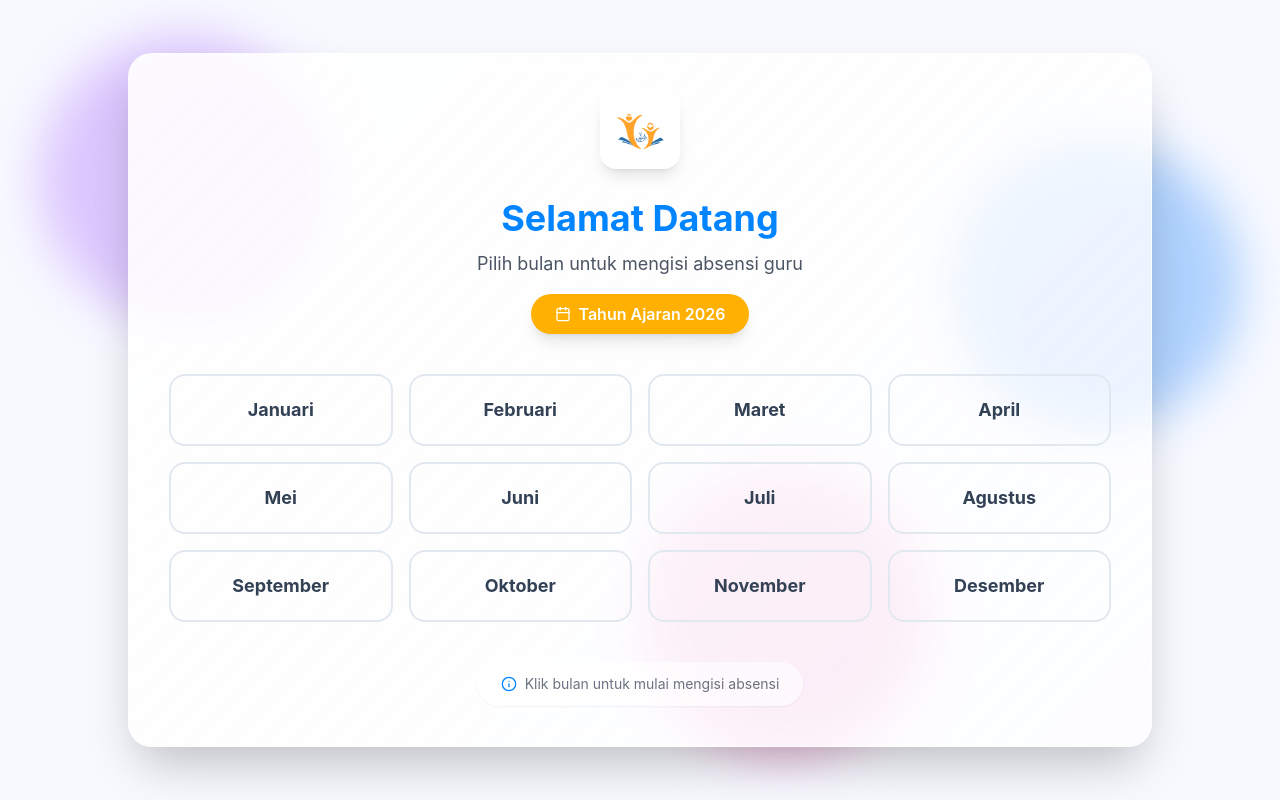
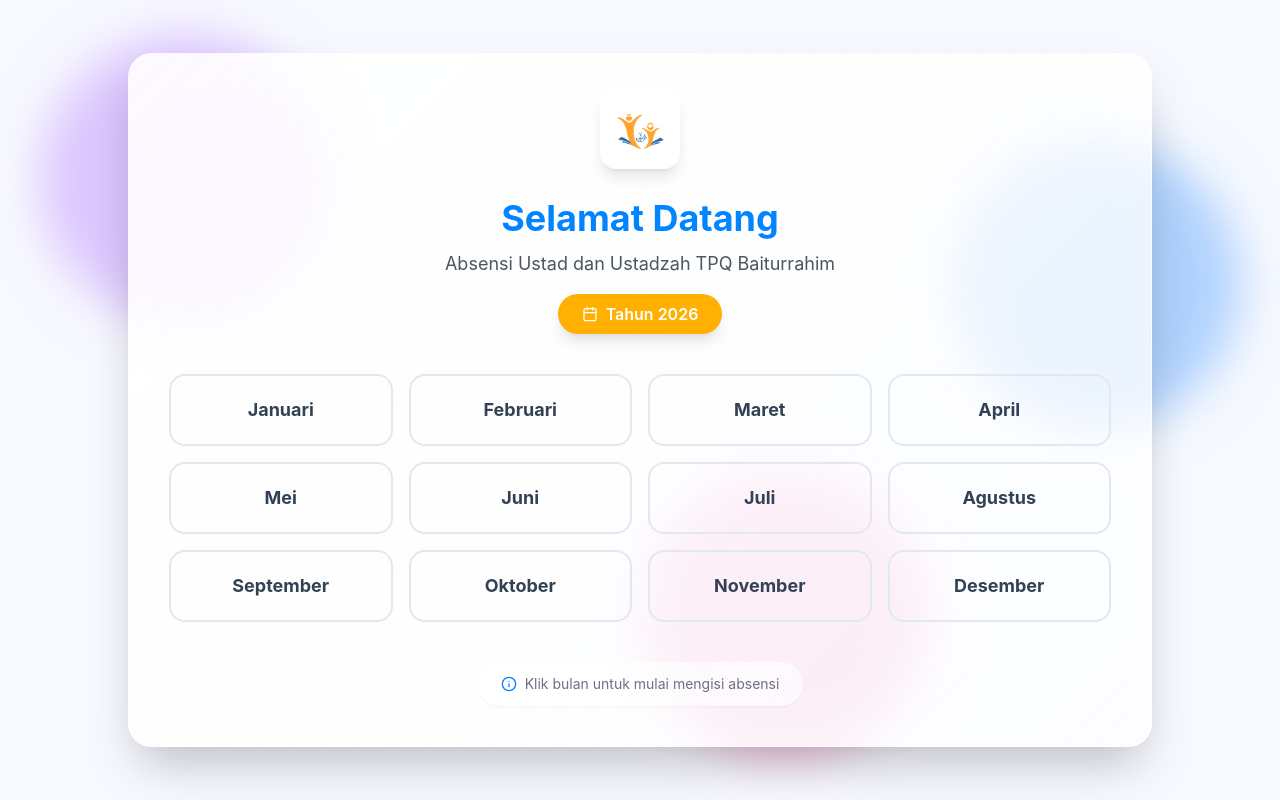
Before and after one commit to fitrianurayn/absensi_guru, a React (Create React App) app in the folder frontend/: page / in a window 1280 px wide. Built offline with nearby package versions, Linux system fonts and the light colour scheme.

Commit message:
edit text

```diff
--- a/frontend/src/components/Absensi.jsx
+++ b/frontend/src/components/Absensi.jsx
@@ -276,10 +276,8 @@ const API_URL = "https://absensiguru-production-2abf.up.railway.app";
             <span className="font-semibold text-base sm:text-lg">{namaBulanIndonesia[bulan - 1]}</span>
             <span className="font-semibold text-base sm:text-lg">{tahun}</span>
           </div>
-          <h1 className="text-xl sm:text-2xl font-bold text-gray-800">📋 Absensi Guru</h1>
-          <p className="text-gray-500 text-xs sm:text-sm mt-2">
-            Kelola kehadiran guru dengan mudah • {jumlahHari} hari
-          </p>
+          <h1 className="text-xl sm:text-2xl font-bold text-gray-800">Absensi Ustad & Ustadzah</h1>
+
         </div>
 
         <div className="mb-4 flex items-center justify-between gap-3">
--- a/frontend/src/components/Beranda.jsx
+++ b/frontend/src/components/Beranda.jsx
@@ -153,13 +153,13 @@ export default function Beranda() {
             <span className="gradient-text">Selamat Datang</span>
           </h1>
           <p className="text-gray-600 text-sm sm:text-base md:text-lg px-4">
-            Pilih bulan untuk mengisi absensi guru
+            Absensi Ustad dan Ustadzah TPQ Baiturrahim
           </p>
 
           {/* Year Badge */}
           <div className="inline-flex items-center gap-2 mt-3 sm:mt-4 bg-[#ffb000] from-purple-500 to-blue-600 text-white px-4 sm:px-5 md:px-6 py-1.5 sm:py-2 rounded-full shadow-lg text-sm sm:text-base">
             <Calendar className="w-3 h-3 sm:w-4 sm:h-4" />
-            <span className="font-semibold">Tahun Ajaran 2026</span>
+            <span className="font-semibold">Tahun 2026</span>
           </div>
         </div>
 
```
